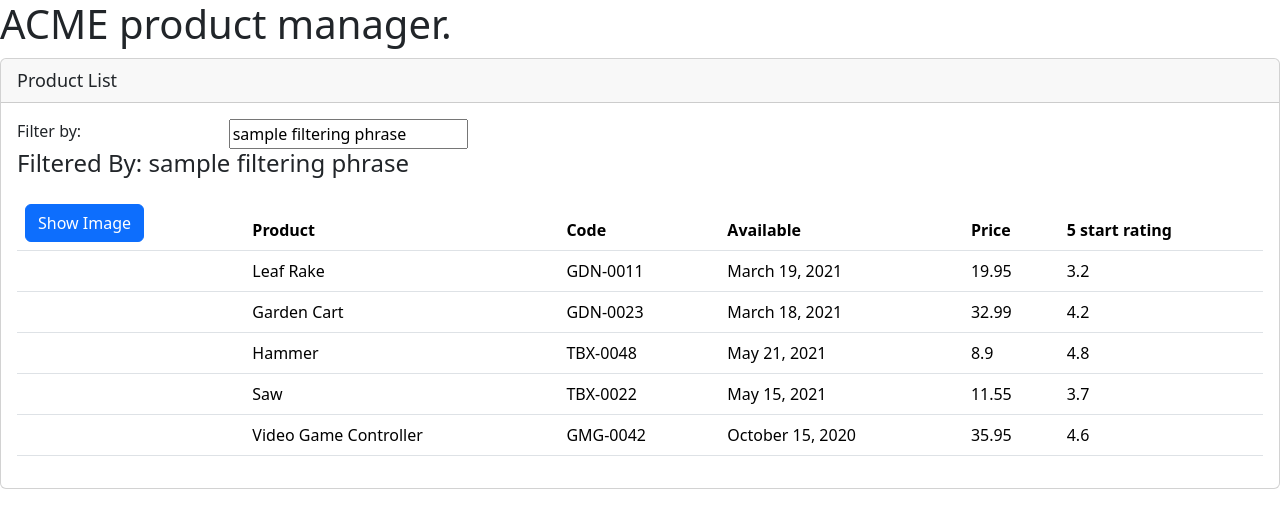
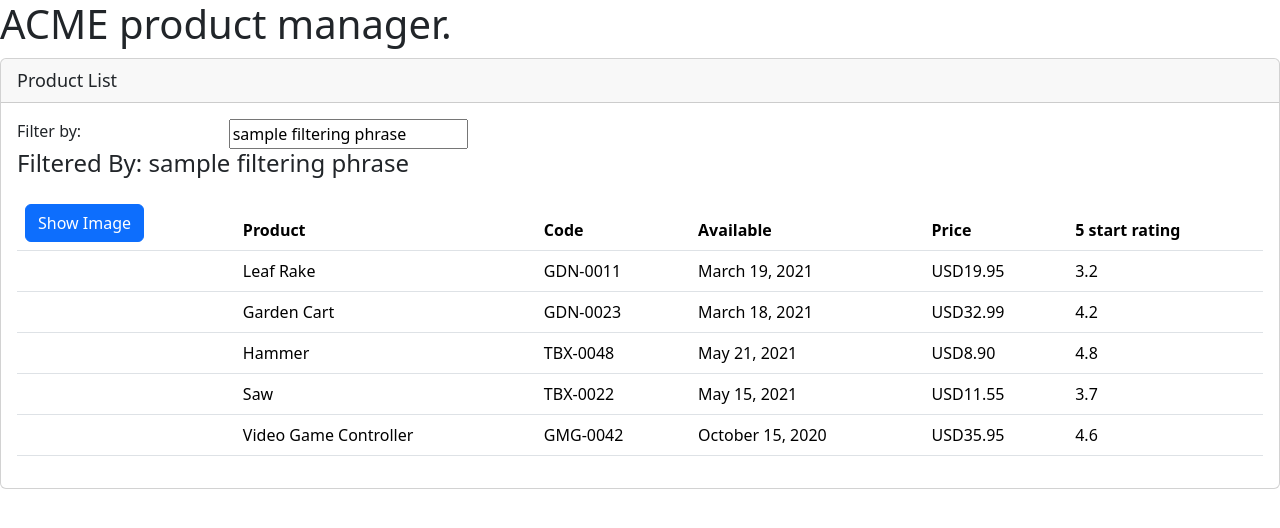
Before and after one commit to MohamedFaalil/angualr-training-01, an Angular app: page / in a window 1280 px wide. Shown: the top 528 px of the page. Built offline with nearby package versions, Linux system fonts and the light colour scheme.

Commit message:
formatted display value by using pipes

```diff
--- a/src/app/products/product-list.component.html
+++ b/src/app/products/product-list.component.html
@@ -41,10 +41,10 @@
                      [style.margin.px]='imageMargin'
                 >
               </td>
-              <td>{{ product.productName }}</td>
-              <td>{{ product.productCode }}</td>
+              <td>{{ product.productName | titlecase }}</td>
+              <td>{{ product.productCode | uppercase }}</td>
               <td>{{ product.releaseDate }}</td>
-              <td>{{ product.price }}</td>
+              <td>{{ product.price | currency:'USD': 'code':'1.2-3' | uppercase }}</td>
               <td>{{ product.starRating }}</td>
             </tr>
           </tbody>
```
